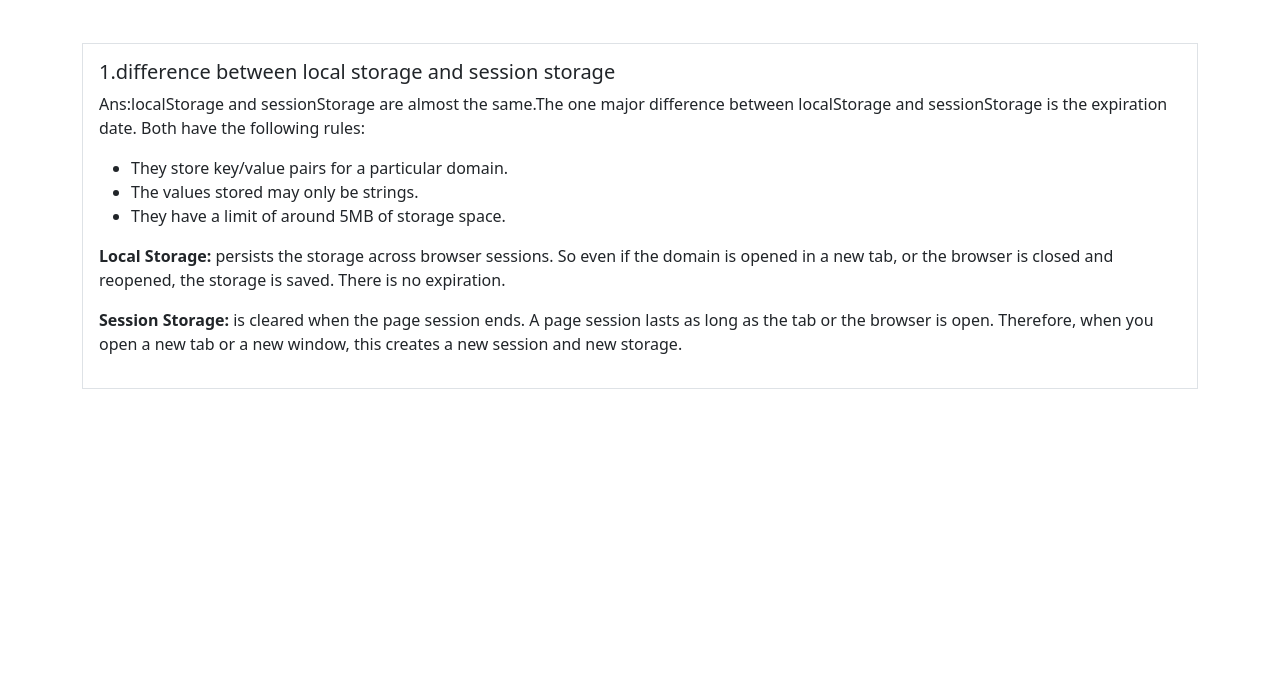
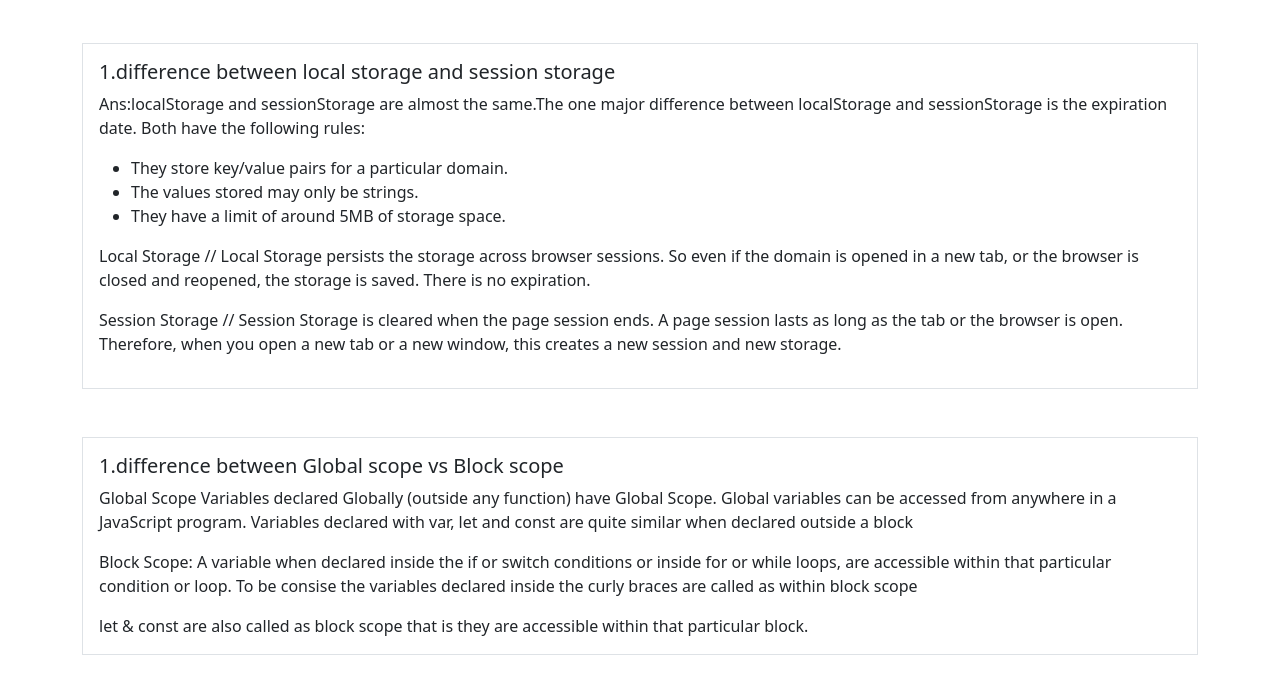
Before and after one commit to Mahedi-junior/type-monster-ass7, a plain HTML site: page blog.html in a window 1280 px wide. Shown: the part 101-794 px from the top of the page. Drawn offline with nearby package versions, Linux system fonts and the light colour scheme.

Commit message:
blog question added

```diff
--- a/blog.html
+++ b/blog.html
@@ -12,7 +12,7 @@
 <body>
     <section class="container">
         <h1 class="text-center mt-5">This is Blog Section</h1>
-        <div class="">
+
         <div class="mt-5 border p-3">
             <h5>1.difference between local storage and session storage</h5>
             <p>Ans:localStorage and sessionStorage are almost the same.The one major difference between localStorage
@@ -22,16 +22,32 @@
                 <li>The values stored may only be strings.</li>
                 <li>They have a limit of around 5MB of storage space.</li>
             </ul>
-                <p><span class="fw-bolder">Local Storage: </span>persists the storage across browser sessions. So even
+            <p>Local Storage // Local Storage persists the storage across browser sessions. So even
                 if
                 the domain is
                 opened in a new tab, or the browser is closed and reopened, the storage is saved. There is no
                 expiration.</p>
-                <p><span class="fw-bolder">Session Storage: </span> is cleared when the page session ends. A page
+            <p>Session Storage // Session Storage is cleared when the page session ends. A page
                 session lasts as long as the tab or the browser is open. Therefore, when you open a new tab or a new
                 window, this creates a new session and new storage.</p>
         </div>
+
+        <div class="mt-5 border p-3">
+            <h5>1.difference between Global scope vs Block scope</h5>
+            <p>Global Scope Variables declared Globally (outside any function) have Global Scope.
+
+                Global variables can be accessed from anywhere in a JavaScript program.
+
+                Variables declared with var, let and const are quite similar when declared outside a block</p>
+
+            <p>Block Scope: A variable when declared inside the if or switch conditions or inside for or while loops,
+                are accessible within that particular condition or loop. To be consise the variables declared inside the
+                curly braces are called as within block scope</p>
+            <span>let & const are also called as block scope that is they are accessible within that particular
+                block.</span>
+
         </div>
+
     </section>
 
 
```
Lines whose indentation alone changed are shown as unchanged.
